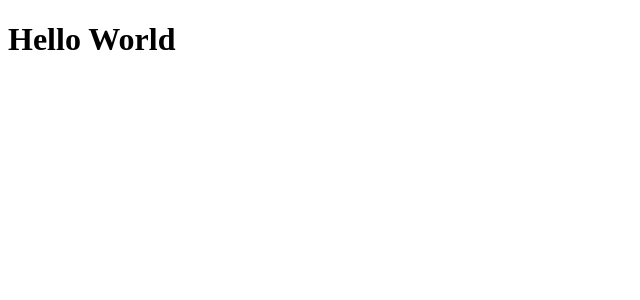
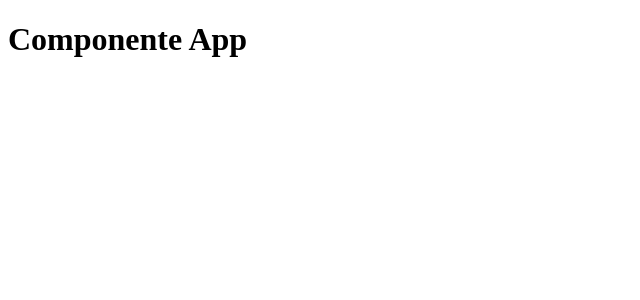
Before and after one commit to black-dev-x/GoStack-Bootcamp, a React app in the folder frontend/: page / in a window 1280 px wide. Shown: the top 300 px of the page, without its empty margins (0-640 px from the left). Built offline with nearby package versions, Linux system fonts and the light colour scheme.

Commit message:
componente criado

```diff
--- /dev/null
+++ b/frontend/src/componentes/App.js
@@ -0,0 +1,3 @@
+import React from 'react'
+
+export default _ => <h1>Componente App</h1>
--- a/frontend/src/index.js
+++ b/frontend/src/index.js
@@ -1,4 +1,5 @@
 import React from 'react'
 import { render } from 'react-dom'
+import App from './componentes/App'
 
-render(<h1>Hello World</h1>, document.querySelector('#app'))
+render(<App />, document.querySelector('#app'))
```
